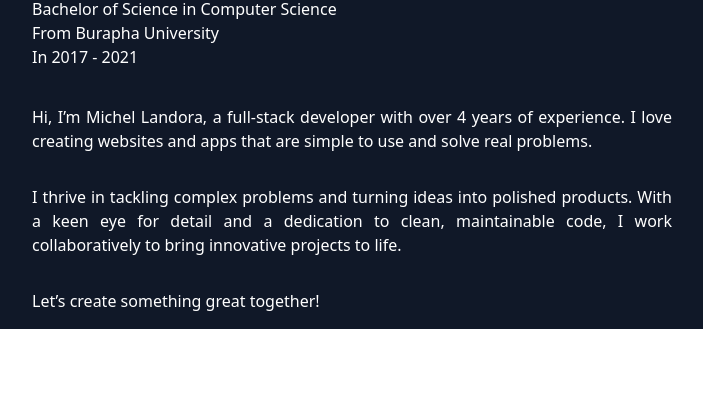
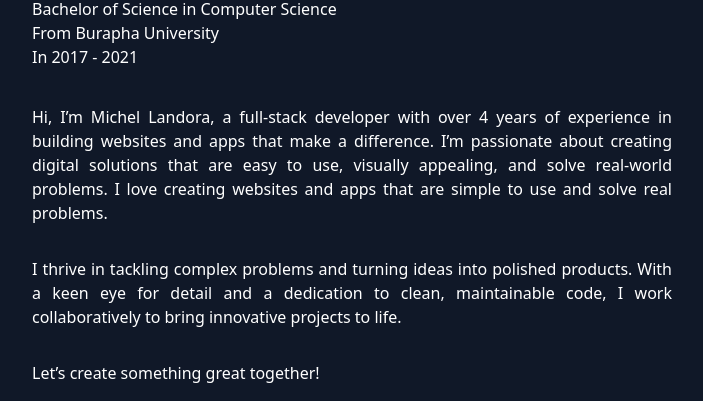
Before and after one commit to Wutticha1/portfolio-team-1, a website: page src/components/about/index.html in a window 1280 px wide. Shown: the part 629-1030 px from the top of the page, without its empty margins (288-991 px from the left). Before the commit the page ends 958 px from the top, so only its background shows below. Drawn offline with nearby package versions, Linux system fonts and the light colour scheme.

Commit message:
docs: เพิ่มคำพูด

```diff
--- a/src/components/about/index.html
+++ b/src/components/about/index.html
@@ -31,7 +31,7 @@
                     In 2017 - 2021
                 </p>
                 <p class="pt-5 p-4">
-                    Hi, I’m Michel Landora, a full-stack developer with over 4 years of experience. I love creating websites and apps that are simple to use and solve real problems.
+                    Hi, I’m Michel Landora, a full-stack developer with over 4 years of experience in building websites and apps that make a difference. I’m passionate about creating digital solutions that are easy to use, visually appealing, and solve real-world problems. I love creating websites and apps that are simple to use and solve real problems.
                 </p>
                 <p class="p-4">
                     I thrive in tackling complex problems and turning ideas into polished products. With a keen eye for detail and a dedication to clean, maintainable code, I work collaboratively to bring innovative projects to life.
```
